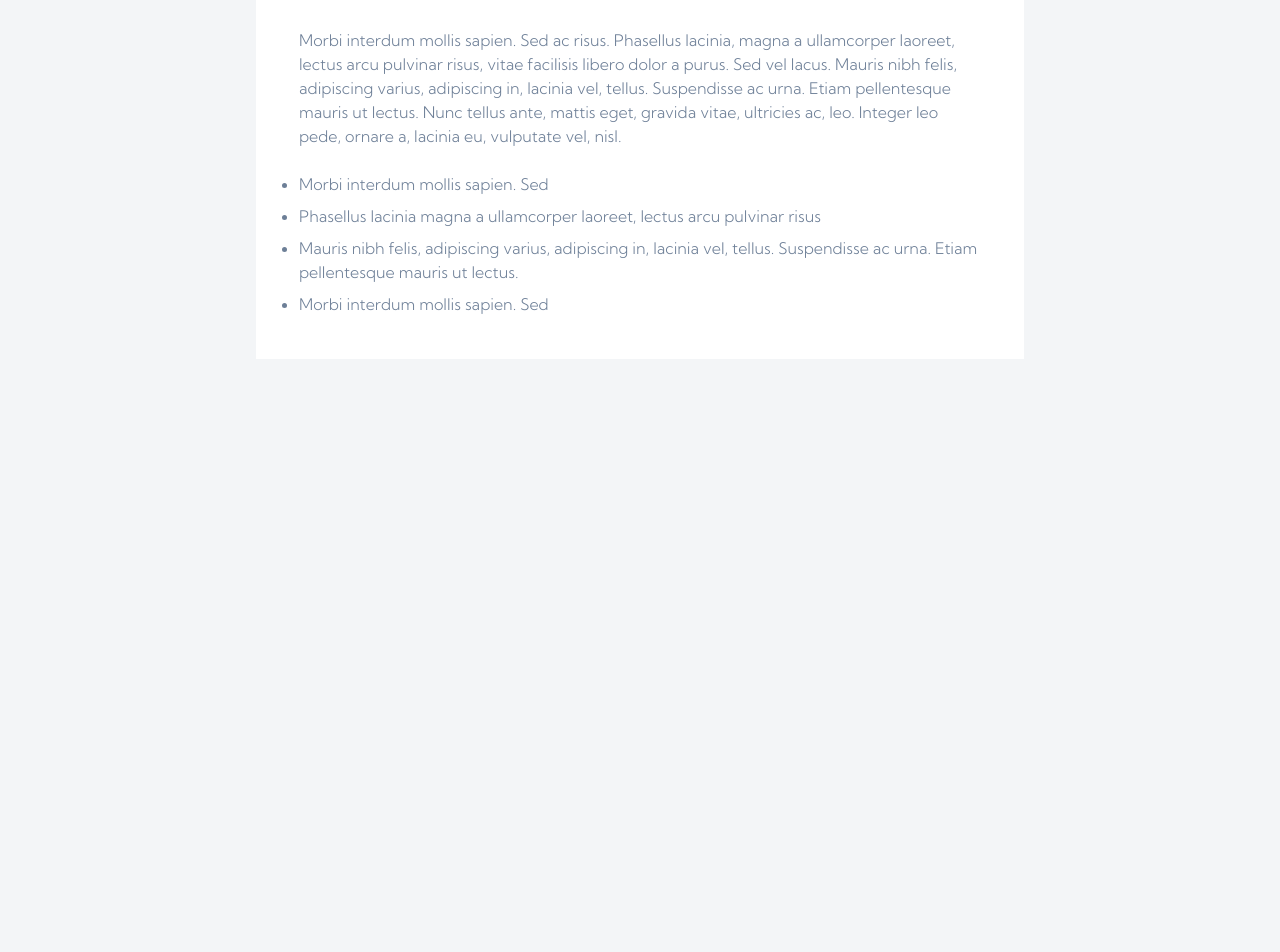
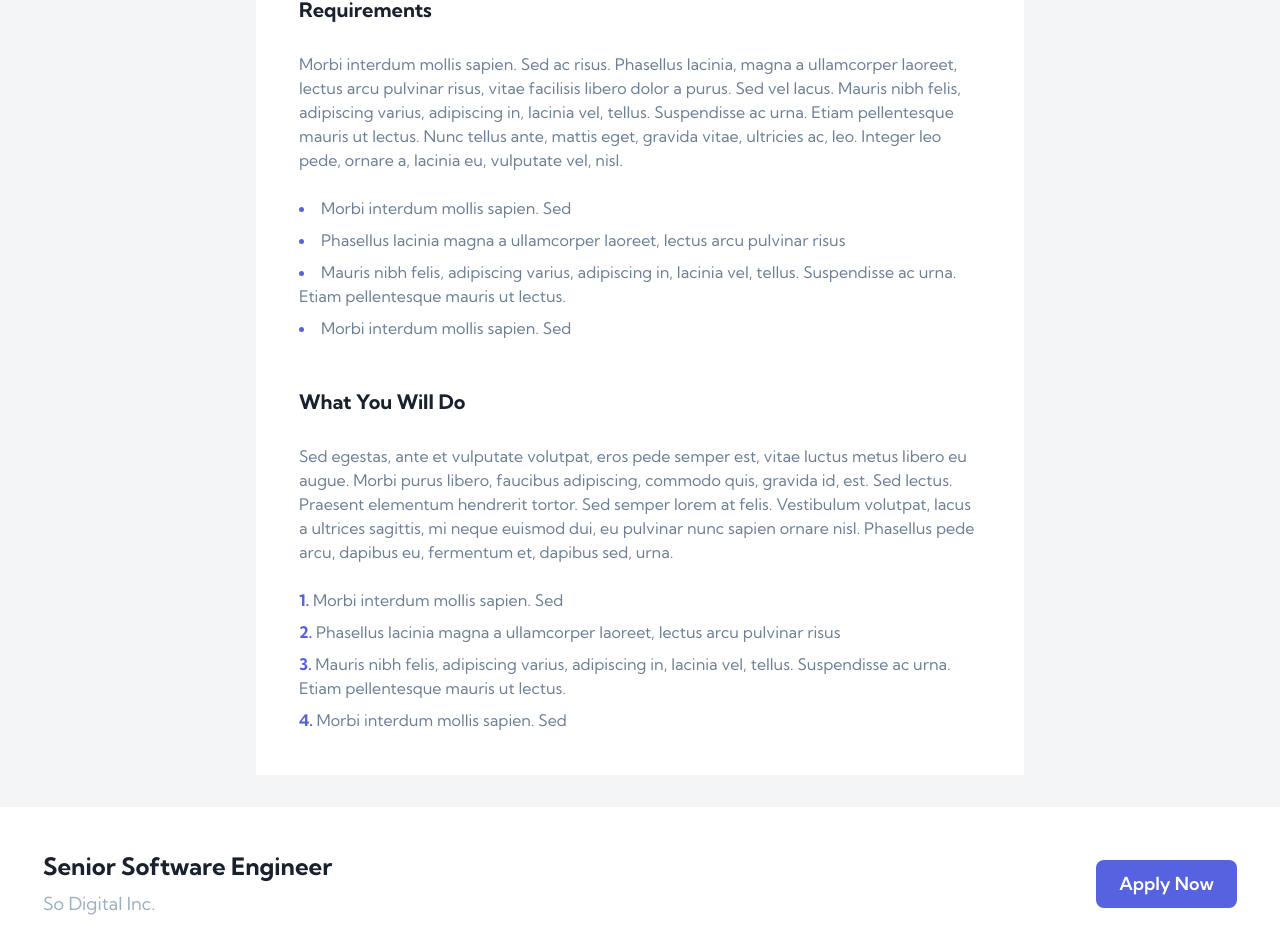
Before and after one commit to Kofiastro/Devjobs-Web-app, a Next.js app: page /jobs in a window 1280 px wide. Shown: the part 755-1707 px from the top of the page. Before the commit the page ends 1114 px from the top, so only its background shows below. Built offline with nearby package versions, Linux system fonts and the light colour scheme.

Commit message:
Details Page done

```diff
--- a/app/ui/details.jsx
+++ b/app/ui/details.jsx
@@ -1,7 +1,8 @@
 import Image from 'next/image';
 export default function Details() {
   return (
-    <div className='  relative mx-[24px] md:mx-[40px] lg:mx-auto max-w-3xl flex-col justify-center items-center '>
+    <div>
+    <div className='relative mx-[24px] md:mx-[40px] lg:mx-auto max-w-3xl flex-col justify-center items-center '>
       {/* job card details */}
       <div className='relative bg-White w-full mx-auto flex rounded-lg  md:rounded-none md:rounded-br-lg flex-col md:flex-row items-center md:justify-between -mt-6 md:space-y-0 '>
         <Image
@@ -19,19 +20,19 @@ export default function Details() {
         />
         <div className='flex flex-col items-center justify-center space-y-[13px] md:space-y-0 my-[24px] md:my-0 '>
           <h1 className='font-bold text-xl text-VeryDarkBlue '>Scoot</h1>
-          <h1 className='font-light text-lg text-Grey '>scoot.com</h1>
+          <h1 className='font-md text-lg text-Grey '>scoot.com</h1>
         </div>
         <div>
           <div className='md:mr-[40px] md:ml-[248px] pb-[32px] md:pb-0'>
-            <button className='bg-LightGray font-semibold flex rounded-lg  md:text-md mx-auto lg:text-lg text-Violet  py-[16px] px-[20px] '>
+            <button className='bg-LightGray font-semibold flex rounded-lg items-center justify-center  md:text-md mx-auto lg:text-lg text-Violet  w-[141px]   h-[48px] '>
               Company Site
             </button>
           </div>
         </div>
       </div>
       {/* job Details */}
-      <div className='relative  mx-auto bg-White w-full p-[43px] mt-[32px]'>
-        <div className='flex items-center justify-between '>
+      <div className='relative mx-auto bg-White w-full p-[43px] mt-[32px]'>
+        <div className='flex flex-col md:flex-row md:items-center md:justify-between '>
           <div className='flex flex-col space-y-[8px] '>
             <ul className='flex space-x-[28px] text-Grey'>
               <li>1w ago</li>
@@ -49,16 +50,16 @@ export default function Details() {
             </div>
           </div>
 
-          <div>
+          <div className='mt-[50px] md:mt-0'>
             {/* Button */}
-            <button className='bg-Violet font-semibold flex rounded-lg  md:text-md mx-auto lg:text-lg text-White  py-[16px] px-[20px] '>
+            <button className='bg-Violet font-semibold items-center justify-center flex rounded-lg  md:text-md mx-auto lg:text-lg text-White  md:w-[141px] w-full h-[48px] '>
               Apply Now
             </button>
           </div>
         </div>
         {/* Job Description */}
         <div>
-          <h1 className='text-DarkGrey antialiased font-light py-[40px]'>
+          <h1 className='text-DarkGrey antialiased font-md py-[40px]'>
             Lorem ipsum dolor sit amet, consectetuer adipiscing elit. Phasellus
             hendrerit. Pellentesque aliquet nibh nec urna. In nisi neque,
             aliquet vel, dapibus id, mattis vel, nisi. Sed pretium, ligula
@@ -74,9 +75,11 @@ export default function Details() {
           </h1>
         </div>
         {/* Requirements section */}
-        <div className='flex flex-col '>
-          <h1 className='font-bold text-xl text-VeryDarkBlue pb-[28px]'>Requirements</h1>
-          <h1 className='text-DarkGrey font-light antialiased pb-[24px]'>
+        <div className='flex flex-col pb-[48px]'>
+          <h1 className='font-bold text-xl text-VeryDarkBlue pb-[28px]'>
+            Requirements
+          </h1>
+          <h1 className='text-DarkGrey font-md antialiased pb-[24px]'>
             Morbi interdum mollis sapien. Sed ac risus. Phasellus lacinia, magna
             a ullamcorper laoreet, lectus arcu pulvinar risus, vitae facilisis
             libero dolor a purus. Sed vel lacus. Mauris nibh felis, adipiscing
@@ -85,14 +88,72 @@ export default function Details() {
             gravida vitae, ultricies ac, leo. Integer leo pede, ornare a,
             lacinia eu, vulputate vel, nisl.
           </h1>
-          <ul className='list-disc font-light text-DarkGrey antialiased space-y-[8px] '>
+          <ul className='list-disc font-md text-DarkGrey antialiased space-y-[8px] list-inside marker:text-Violet marker:font-bold '>
             <li> Morbi interdum mollis sapien. Sed</li>
-            <li> Phasellus lacinia magna a ullamcorper laoreet, lectus arcu pulvinar risus</li>
-            <li> Mauris nibh felis, adipiscing varius, adipiscing in, lacinia vel, tellus. Suspendisse ac urna. Etiam pellentesque mauris ut lectus.</li>
+            <li>
+              Phasellus lacinia magna a ullamcorper laoreet, lectus arcu
+              pulvinar risus
+            </li>
+            <li>
+              Mauris nibh felis, adipiscing varius, adipiscing in, lacinia vel,
+              tellus. Suspendisse ac urna. Etiam pellentesque mauris ut lectus.
+            </li>
+            <li> Morbi interdum mollis sapien. Sed</li>
+          </ul>
+        </div>
+        {/* What will you do */}
+        <div className='flex flex-col '>
+          <h1 className='font-bold text-xl text-VeryDarkBlue pb-[28px]'>
+            What You Will Do
+          </h1>
+          <h1 className='text-DarkGrey font-md antialiased pb-[24px]'>
+            Sed egestas, ante et vulputate volutpat, eros pede semper est, vitae
+            luctus metus libero eu augue. Morbi purus libero, faucibus
+            adipiscing, commodo quis, gravida id, est. Sed lectus. Praesent
+            elementum hendrerit tortor. Sed semper lorem at felis. Vestibulum
+            volutpat, lacus a ultrices sagittis, mi neque euismod dui, eu
+            pulvinar nunc sapien ornare nisl. Phasellus pede arcu, dapibus eu,
+            fermentum et, dapibus sed, urna.
+          </h1>
+          <ul className='list-decimal font-md text-DarkGrey antialiased space-y-[8px] list-inside marker:text-Violet marker:font-bold '>
+            <li> Morbi interdum mollis sapien. Sed</li>
+            <li>
+              Phasellus lacinia magna a ullamcorper laoreet, lectus arcu
+              pulvinar risus
+            </li>
+            <li>
+              Mauris nibh felis, adipiscing varius, adipiscing in, lacinia vel,
+              tellus. Suspendisse ac urna. Etiam pellentesque mauris ut lectus.
+            </li>
             <li> Morbi interdum mollis sapien. Sed</li>
           </ul>
         </div>
       </div>
+
+    </div>
+    {/* Footer Section */}
+    <div className='relative mx-auto bg-White w-full p-[43px] mt-[32px]'>
+        <div className='flex flex-col md:flex-row md:items-center md:justify-between '>
+          <div className='flex flex-col md:space-y-[8px] sm:hidden md:block '>
+            <div>
+              <h1 className='font-bold text-2xl  text-VeryDarkBlue'>
+                Senior Software Engineer
+              </h1>
+            </div>
+            <div>
+              <h1 className='text-Grey font-md text-lg'>
+              So Digital Inc.
+              </h1>
+            </div>
+          </div>
+          <div className=''>
+            {/* Button */}
+            <button className='bg-Violet font-semibold items-center justify-center flex rounded-lg  md:text-md mx-auto lg:text-lg text-White  md:w-[141px] w-full h-[48px] '>
+              Apply Now
+            </button>
+          </div>
+        </div>
+        </div>
     </div>
   );
 }
```
